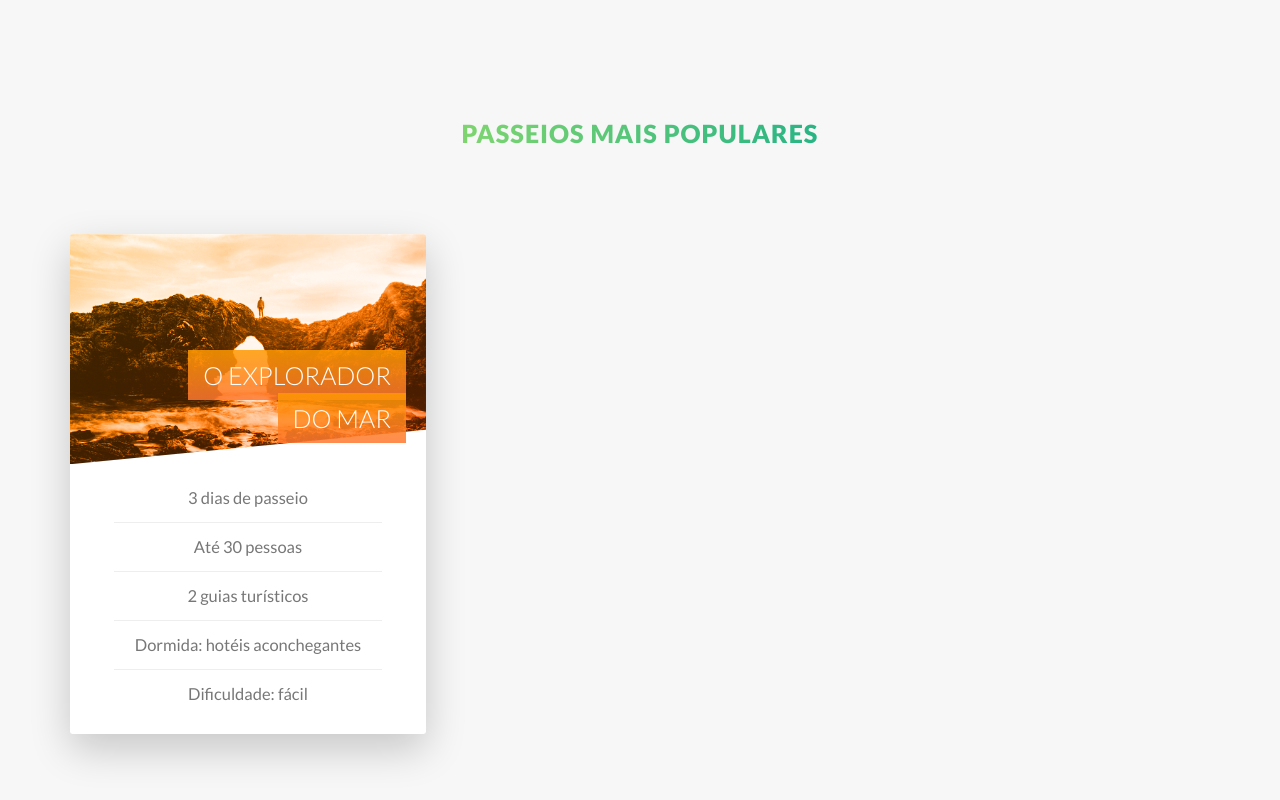
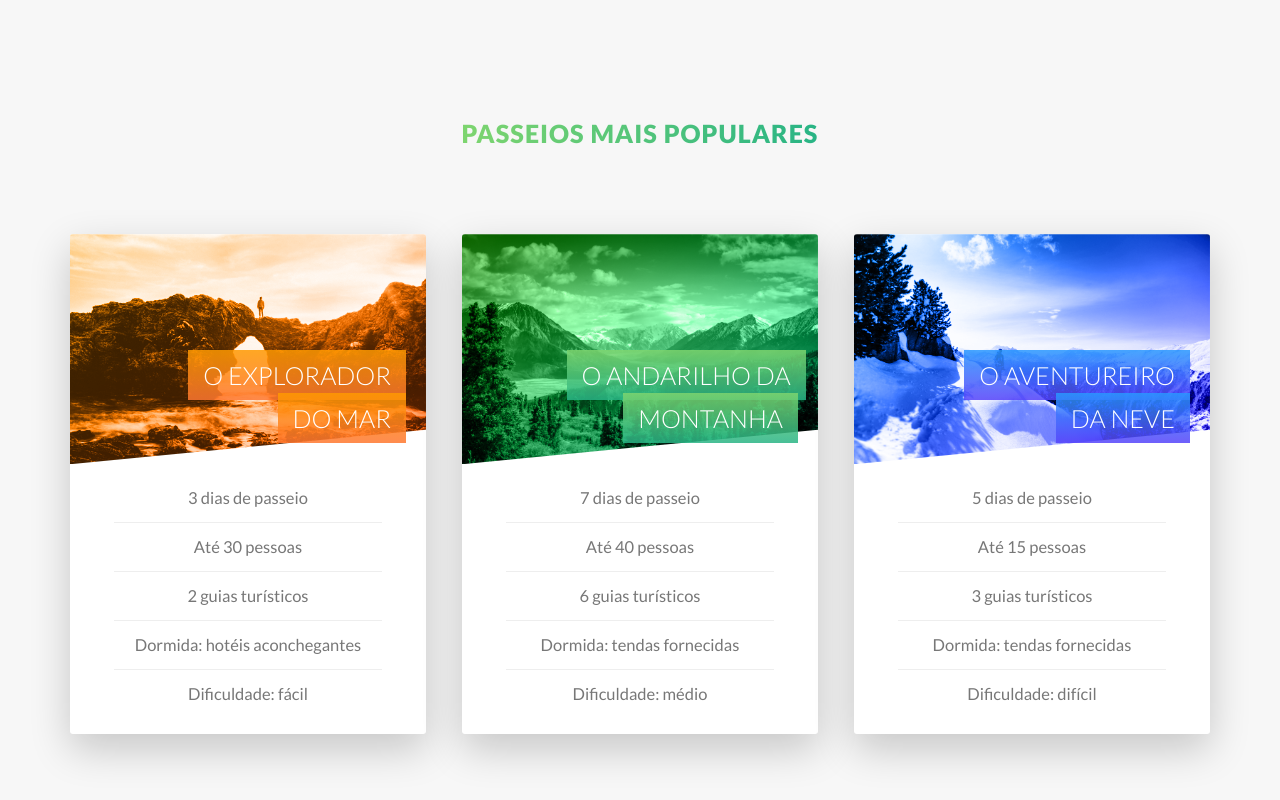
Before and after one commit to edsonrdev/natours, a website: page index.html in a window 1280 px wide. Shown: the part 2503-3303 px from the top of the page. Drawn offline with Linux system fonts and the light colour scheme.

Commit message:
finalization of all tour cards

```diff
--- a/index.html
+++ b/index.html
@@ -155,6 +155,72 @@
                             </div>
                         </div>
                     </div><!-- /.col-1-of-3 -->
+
+                    <div class="col-1-of-3">
+                        <div class="card">
+                            <div class="card__side card__side--front">
+                                <div class="card__picture card__picture--2">
+                                    &nbsp;
+                                </div>
+                                <h4 class="card__heading">
+                                    <span class="card__heading-span card__heading-span--2">
+                                        O andarilho da montanha
+                                    </span>
+                                </h4>
+                                <div class="card__details">
+                                    <ul>
+                                        <li>7 dias de passeio</li>
+                                        <li>Até 40 pessoas</li>
+                                        <li>6 guias turísticos</li>
+                                        <li>Dormida: tendas fornecidas</li>
+                                        <li>Dificuldade: médio</li>
+                                    </ul>
+                                </div>
+                            </div>
+                            <div class="card__side card__side--back card__side--back-2">
+                                <div class="card__cta">
+                                    <div class="card__price-box">
+                                        <p class="card__price-text">Apenas</p>
+                                        <p class="card__price-value">R$ 497</p>
+                                    </div>
+                                    <a href="#" class="btn btn--white">Agende agora!</a>
+                                </div>
+                            </div>
+                        </div>
+                    </div><!-- /.col-1-of-3 -->
+
+                    <div class="col-1-of-3">
+                        <div class="card">
+                            <div class="card__side card__side--front">
+                                <div class="card__picture card__picture--3">
+                                    &nbsp;
+                                </div>
+                                <h4 class="card__heading">
+                                    <span class="card__heading-span card__heading-span--3">
+                                        O aventureiro da neve
+                                    </span>
+                                </h4>
+                                <div class="card__details">
+                                    <ul>
+                                        <li>5 dias de passeio</li>
+                                        <li>Até 15 pessoas</li>
+                                        <li>3 guias turísticos</li>
+                                        <li>Dormida: tendas fornecidas</li>
+                                        <li>Dificuldade: difícil</li>
+                                    </ul>
+                                </div>
+                            </div>
+                            <div class="card__side card__side--back card__side--back-3">
+                                <div class="card__cta">
+                                    <div class="card__price-box">
+                                        <p class="card__price-text">Apenas</p>
+                                        <p class="card__price-value">R$ 897</p>
+                                    </div>
+                                    <a href="#" class="btn btn--white">Agende agora!</a>
+                                </div>
+                            </div>
+                        </div>
+                    </div><!-- /.col-1-of-3 -->
                 </div>
             </section>
         </main>
--- a/sass/components/_card.scss
+++ b/sass/components/_card.scss
@@ -29,6 +29,14 @@
          &-1 {
             background-image: linear-gradient(to right bottom, $color-secondary-light, $color-secondary-dark);
          }
+
+         &-2 {
+            background-image: linear-gradient(to right bottom, $color-primary-light, $color-primary-dark);
+         }
+
+         &-3 {
+            background-image: linear-gradient(to right bottom, $color-tertiary-light, $color-tertiary-dark);
+         }
       }
    }
 
@@ -53,10 +61,11 @@
       }
 
       &--2 {
-         background-image: url(../img/nat-6.jpg);
+         background-image: linear-gradient(to right bottom, $color-primary-light, $color-primary-dark), url(../img/nat-6.jpg);
       }
+
       &--3 {
-         background-image: url(../img/nat-7.jpg);
+         background-image: linear-gradient(to right bottom, $color-tertiary-light, $color-tertiary-dark), url(../img/nat-7.jpg);
       }
    }
 
@@ -81,6 +90,20 @@
          background-image: linear-gradient(
             rgba($color-secondary-light, .85),
             rgba($color-secondary-dark, .85)
+         );
+      }
+
+      &--2 {
+         background-image: linear-gradient(
+            rgba($color-primary-light, .85),
+            rgba($color-primary-dark, .85)
+         );
+      }
+
+      &--3 {
+         background-image: linear-gradient(
+            rgba($color-tertiary-light, .85),
+            rgba($color-tertiary-dark, .85)
          );
       }
    }
```
Also changed, not shown: css/style.css.
